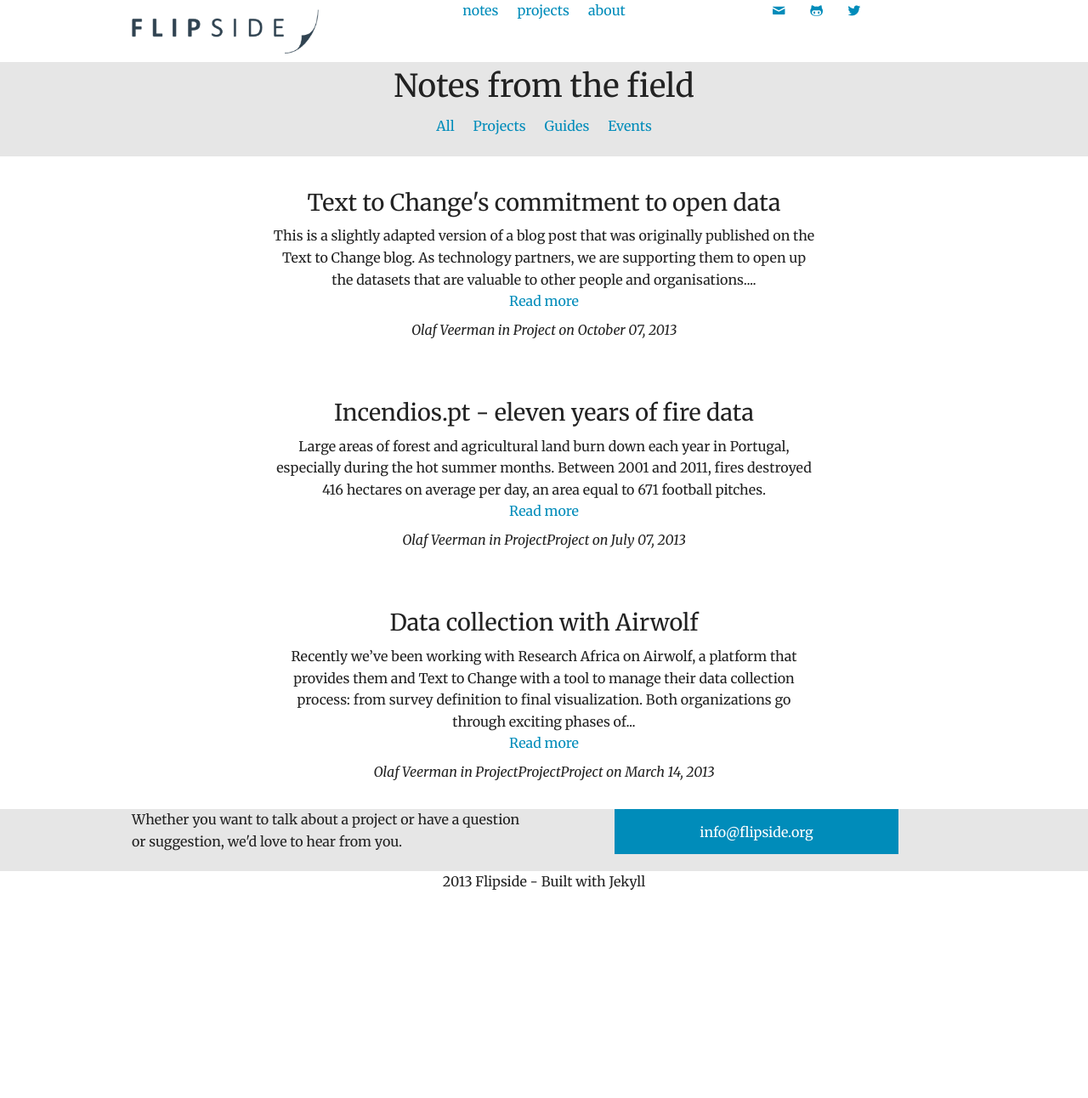
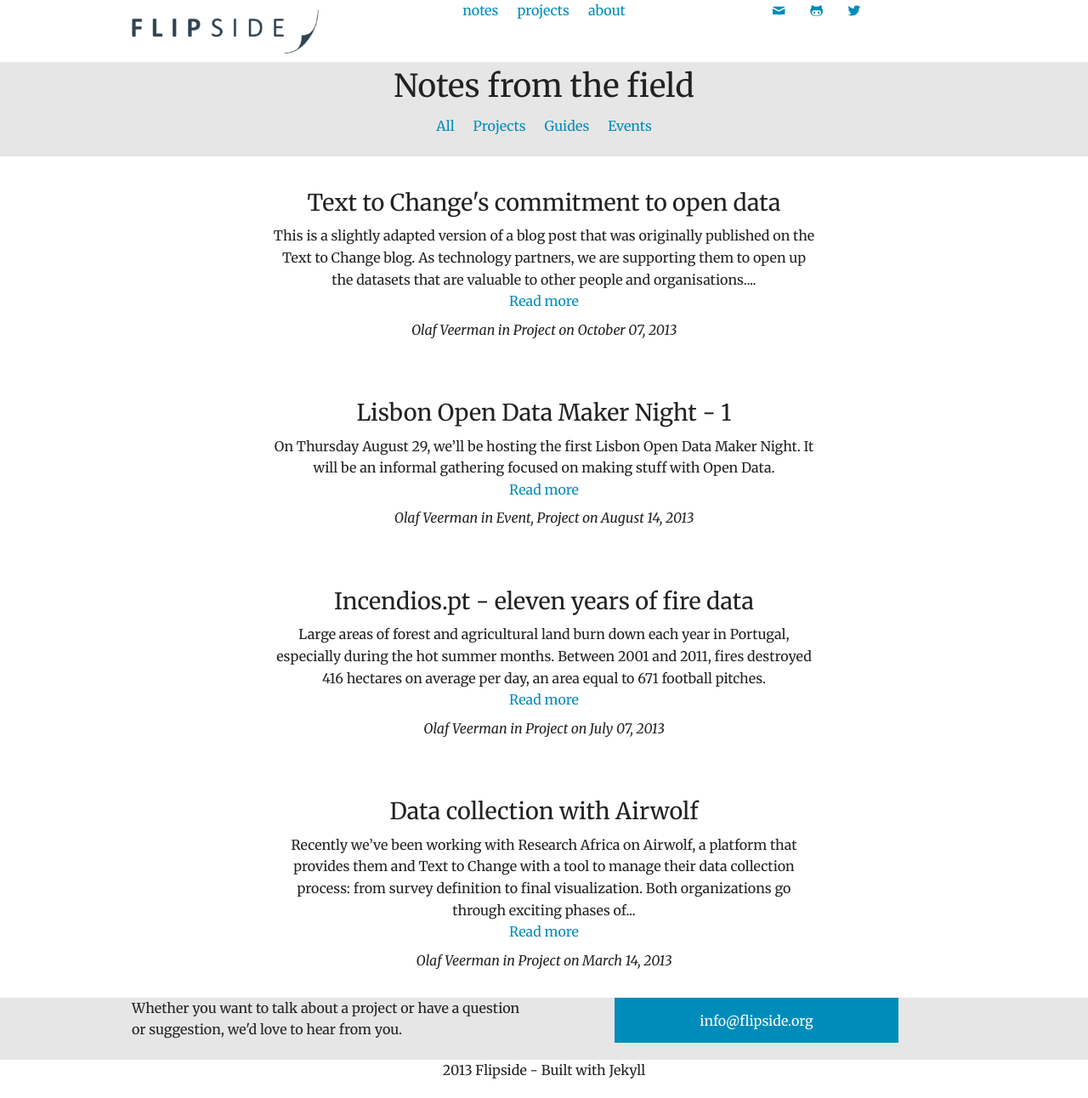
Before and after one commit to flipside-org/flipside.org, a Jekyll site: the page built from _posts/notes/filters/1001-10-01-projects.html, in a window 1280 px wide. Shown: the whole page at 85% size. Built offline with Jekyll 4.4.1, drawn with Linux system fonts in a browser that asks for light colours; before the commit the page ends 1071 px from its top, so only the background shows below that.

Commit message:
Fix bug with filter_list variable not being reset

```diff
--- a/_includes/note_list_element.html
+++ b/_includes/note_list_element.html
@@ -4,6 +4,16 @@
   {% else %}
     {% capture url %}{{ include.note.url }}{% endcapture %}
   {% endif %}
+
+  {% assign filter_list = '' %}
+  {% for filter in include.note.filters %}
+    {% capture filter_list %}{{filter_list}}{{ filter | capitalize }}{% endcapture %}
+
+    {% unless forloop.last %}
+      {% capture filter_list %}{{filter_list}}, {% endcapture %}
+    {% endunless %}
+  {% endfor %}
+
 
   <a href="{{ url }}">
     <h3>
@@ -15,14 +25,5 @@
     <a href="{{ url }}">Read more</a>
   </p>
 
-  {% for filter in include.note.filters %}
-    {% capture filter_list %}{{filter_list}}{{ filter | capitalize }}{% endcapture %}
-
-    {% unless forloop.last %}
-      {% capture filter_list %}{{filter_list}}, {% endcapture %}
-    {% endunless %}
-
-  {% endfor %}
-
   <span class="metadata">{{ site.data.team[include.note.user].name }} in {{ filter_list }} on {{ include.note.date | date: "%B %d, %Y" }}</span>
 </article>
--- a/_posts/notes/notes/2013-08-14-open-data-maker-night.md
+++ b/_posts/notes/notes/2013-08-14-open-data-maker-night.md
@@ -1,7 +1,9 @@
 ---
 layout: note
 notes_active : true
-filters: event
+filters:
+  - event
+  - project
 
 title: Lisbon Open Data Maker Night - 1
 category: note
```
